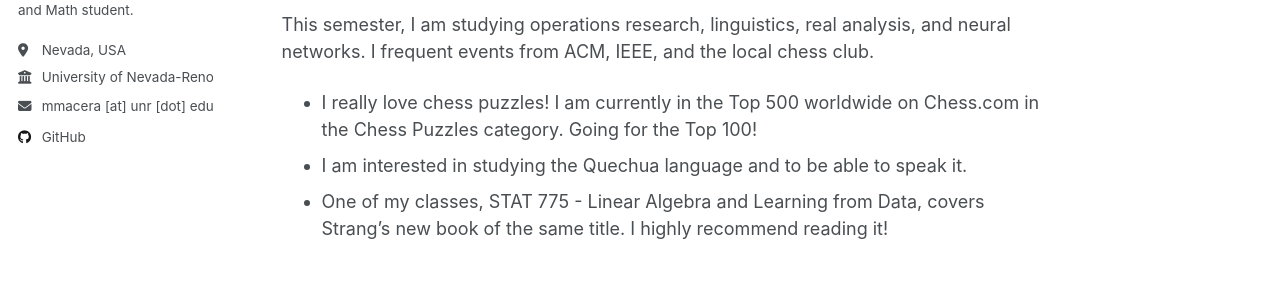
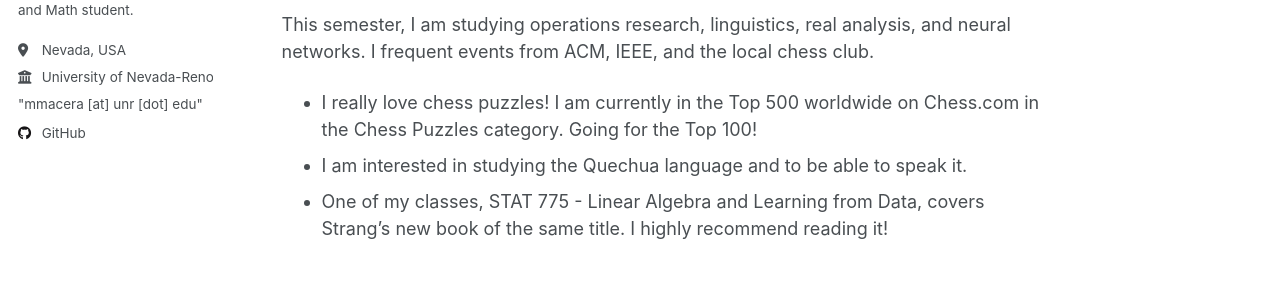
Before and after one commit to mikealmacera/mikealmacera.github.io, a Jekyll site: the page built from _pages/about.md, in a window 1280 px wide. Shown: the part 343-632 px from the top of the page. Built offline with Jekyll 4.4.1, drawn with Linux system fonts in a browser that asks for light colours.

Commit message:
Update author-profile.html

```diff
--- a/_includes/author-profile.html
+++ b/_includes/author-profile.html
@@ -34,7 +34,7 @@
         <li><a href="{{ author.uri }}"><i class="fas fa-fw fa-link icon-pad-right" aria-hidden="true"></i>{{ site.data.ui-text[site.locale].website_label | default: "Website" }}</a></li>
       {% endif %}
       {% if author.email %}
-        <li><a href="mailto:{{ author.email }}"><i class="fas fa-fw fa-envelope icon-pad-right" aria-hidden="true"></i>{{"mmacera [at] unr [dot] edu"}}</a></li>
+        <li>"mmacera [at] unr [dot] edu"</li>
       {% endif %}
 
       <!-- Font Awesome and Academicons icons / Academic websites -->
```
